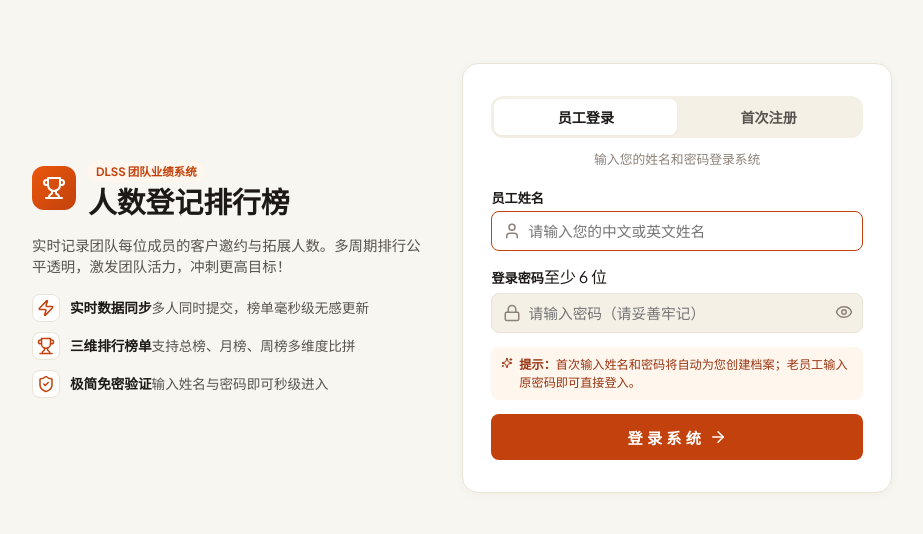
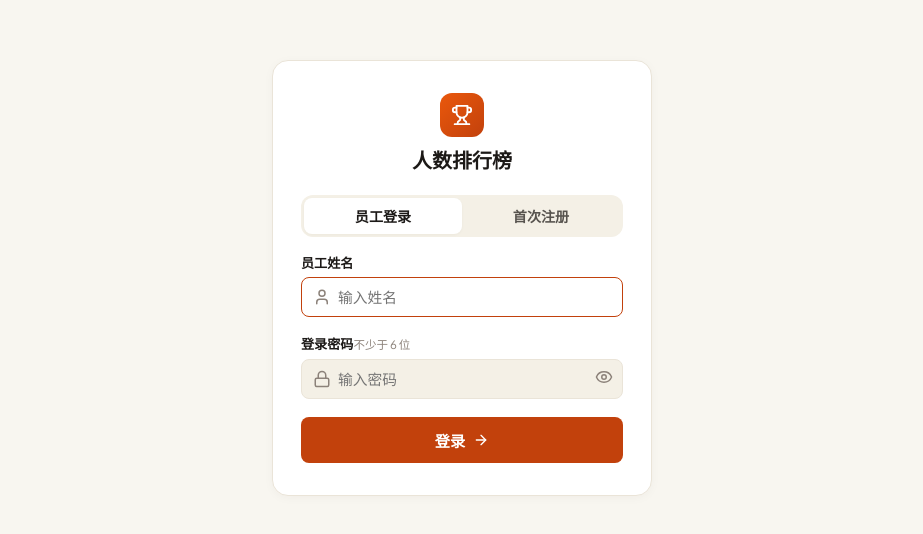
Before and after one commit to Marcus-dev00/dlss-leaderboard, a React (Vite) app: page / in a window 1280 px wide. Shown: the part 122-656 px from the top of the page, without its empty margins (178-1101 px from the left). Built offline with nearby package versions, Linux system fonts and the light colour scheme.

Commit message:
refactor: remove left-side marketing explanations and make login a clean centered single card

```diff
--- a/src/components/LoginPage.tsx
+++ b/src/components/LoginPage.tsx
@@ -1,5 +1,5 @@
 import React, { useState } from 'react'
-import { Trophy, Lock, User, Eye, EyeOff, Sparkles, ArrowRight, ShieldCheck, Zap, BarChart3, Users } from 'lucide-react'
+import { Trophy, Lock, User, Eye, EyeOff, ArrowRight } from 'lucide-react'
 import { useAuth } from '../context/AuthContext'
 
 export const LoginPage: React.FC = () => {
@@ -17,11 +17,11 @@ export const LoginPage: React.FC = () => {
 
     const trimmed = name.trim()
     if (!trimmed) {
-      setErrorMessage('请输入您的员工姓名')
+      setErrorMessage('请输入姓名')
       return
     }
     if (!password || password.length < 6) {
-      setErrorMessage('密码长度至少为 6 位字符')
+      setErrorMessage('密码至少 6 位')
       return
     }
 
@@ -30,83 +30,22 @@ export const LoginPage: React.FC = () => {
     setLoading(false)
 
     if (!res.success) {
-      setErrorMessage(res.error || '登录或注册失败，请检查后重试')
+      setErrorMessage(res.error || '登录失败，请重试')
     }
   }
 
   return (
     <div className="login-screen">
-      {/* Background Decorative Glows */}
-      <div className="bg-glow bg-glow-1"></div>
-      <div className="bg-glow bg-glow-2"></div>
-      <div className="bg-glow bg-glow-3"></div>
-
-      <div className="login-container">
-        {/* Left Side: Brand & Feature Highlights */}
-        <div className="login-brand-panel">
-          <div className="brand-header">
-            <div className="brand-logo-large">
-              <Trophy className="brand-trophy-icon" />
+      <div className="login-centered-card">
+        {/* Brand */}
+        <div className="login-header-simple">
+          <div className="login-logo-box">
+            <Trophy className="login-logo-icon" />
           </div>
-            <div>
-              <div className="brand-badge-pill">DLSS 团队业绩系统</div>
-              <h1 className="login-main-title">人数登记排行榜</h1>
-            </div>
+          <h1 className="login-title-simple">人数排行榜</h1>
         </div>
 
-          <p className="login-description">
-            实时记录团队每位成员的客户邀约与拓展人数。多周期排行公平透明，激发团队活力，冲刺更高目标！
-          </p>
-
-          {/* Feature Highlights Grid */}
-          <div className="login-feature-list">
-            <div className="feature-item">
-              <div className="feature-icon-box blue">
-                <Zap size={18} />
-              </div>
-              <div className="feature-text">
-                <strong>实时数据同步</strong>
-                <span>多人同时提交，榜单毫秒级无感更新</span>
-              </div>
-            </div>
-
-            <div className="feature-item">
-              <div className="feature-icon-box gold">
-                <Trophy size={18} />
-              </div>
-              <div className="feature-text">
-                <strong>三维排行榜单</strong>
-                <span>支持总榜、月榜、周榜多维度比拼</span>
-              </div>
-            </div>
-
-            <div className="feature-item">
-              <div className="feature-icon-box green">
-                <ShieldCheck size={18} />
-              </div>
-              <div className="feature-text">
-                <strong>极简免密验证</strong>
-                <span>输入姓名与密码即可秒级进入</span>
-              </div>
-            </div>
-          </div>
-
-          <div className="login-footer-stats">
-            <div className="stat-pill">
-              <Users size={15} />
-              <span>全员 100+ 人协同</span>
-            </div>
-            <div className="stat-pill">
-              <BarChart3 size={15} />
-              <span>历史流水完整可溯</span>
-            </div>
-          </div>
-        </div>
-
-        {/* Right Side: Auth Card */}
-        <div className="login-card-panel">
-          <div className="auth-card">
-            <div className="auth-card-header">
+        {/* Tab switch */}
         <div className="auth-tab-switch">
           <button
             type="button"
@@ -122,12 +61,6 @@ export const LoginPage: React.FC = () => {
           >
             首次注册
           </button>
-              </div>
-              <p className="auth-card-subtitle">
-                {activeTab === 'login'
-                  ? '输入您的姓名和密码登录系统'
-                  : '新员工首次使用输入姓名与密码即可建档'}
-              </p>
         </div>
 
         {errorMessage && (
@@ -146,7 +79,7 @@ export const LoginPage: React.FC = () => {
               <input
                 id="login-name"
                 type="text"
-                    placeholder="请输入您的中文或英文姓名"
+                placeholder="输入姓名"
                 value={name}
                 onChange={(e) => setName(e.target.value)}
                 required
@@ -162,14 +95,14 @@ export const LoginPage: React.FC = () => {
               <label htmlFor="login-pwd" className="input-label">
                 登录密码
               </label>
-                  <span className="pwd-hint">至少 6 位</span>
+              <span className="pwd-hint">不少于 6 位</span>
             </div>
             <div className="input-box">
               <Lock size={18} className="field-icon" />
               <input
                 id="login-pwd"
                 type={showPassword ? 'text' : 'password'}
-                    placeholder="请输入密码（请妥善牢记）"
+                placeholder="输入密码"
                 value={password}
                 onChange={(e) => setPassword(e.target.value)}
                 required
@@ -188,31 +121,22 @@ export const LoginPage: React.FC = () => {
             </div>
           </div>
 
-              <div className="auth-smart-hint">
-                <Sparkles size={16} className="hint-icon" />
-                <span>
-                  <strong>提示：</strong>首次输入姓名和密码将自动为您创建档案；老员工输入原密码即可直接登入。
-                </span>
-              </div>
-
           <button
             type="submit"
             className="btn-login-submit"
             disabled={loading}
           >
             {loading ? (
-                  <span className="submit-spinner"></span>
+              <span className="loading-spinner"></span>
             ) : (
               <>
-                    <span>{activeTab === 'login' ? '登 录 系 统' : '注 册 并 进 入'}</span>
-                    <ArrowRight size={18} />
+                <span>{activeTab === 'login' ? '登录' : '注册并进入'}</span>
+                <ArrowRight size={16} />
               </>
             )}
           </button>
         </form>
       </div>
     </div>
-      </div>
-    </div>
   )
 }
--- a/src/index.css
+++ b/src/index.css
@@ -71,7 +71,7 @@ body {
 }
 
 /* ==========================================================================
-   1. 登录页 (LoginPage) 极简版
+   1. 极简居中单卡片登录 (LoginPage)
    ========================================================================== */
 
 .login-screen {
@@ -82,28 +82,25 @@ body {
   padding: 24px;
 }
 
-.login-container {
-  display: grid;
-  grid-template-columns: 1fr 1.1fr;
-  gap: 40px;
-  max-width: 860px;
+.login-centered-card {
+  background: var(--bg-card);
+  border: 1px solid var(--border-subtle);
+  border-radius: var(--radius-lg);
+  padding: 32px 28px;
   width: 100%;
-  align-items: center;
+  max-width: 380px;
+  box-shadow: var(--shadow-card);
 }
 
-.login-brand-panel {
+.login-header-simple {
   display: flex;
   flex-direction: column;
-  gap: 16px;
+  align-items: center;
+  gap: 8px;
+  margin-bottom: 20px;
 }
 
-.brand-header {
-  display: flex;
-  align-items: center;
-  gap: 12px;
-}
-
-.brand-logo-large {
+.login-logo-box {
   width: 44px;
   height: 44px;
   border-radius: var(--radius-md);
@@ -114,75 +111,15 @@ body {
   color: #ffffff;
 }
 
-.brand-trophy-icon {
-  width: 24px;
-  height: 24px;
+.login-logo-icon {
+  width: 22px;
+  height: 22px;
 }
 
-.brand-badge-pill {
-  font-size: 0.72rem;
-  font-weight: 700;
-  color: var(--primary);
-  background: var(--primary-bg);
-  padding: 2px 8px;
-  border-radius: var(--radius-full);
-  display: inline-block;
-  margin-bottom: 2px;
-}
-
-.login-main-title {
-  font-size: 1.8rem;
+.login-title-simple {
+  font-size: 1.25rem;
   font-weight: 800;
   color: var(--text-main);
-  line-height: 1.2;
-}
-
-.login-description {
-  font-size: 0.9rem;
-  color: var(--text-secondary);
-}
-
-.login-feature-list {
-  display: flex;
-  flex-direction: column;
-  gap: 10px;
-}
-
-.feature-item {
-  display: flex;
-  align-items: center;
-  gap: 10px;
-  font-size: 0.85rem;
-  color: var(--text-secondary);
-}
-
-.feature-icon-box {
-  width: 28px;
-  height: 28px;
-  border-radius: var(--radius-sm);
-  background: var(--bg-card);
-  border: 1px solid var(--border-subtle);
-  display: flex;
-  align-items: center;
-  justify-content: center;
-  color: var(--primary);
-}
-
-.feature-text strong {
-  color: var(--text-main);
-}
-
-.login-footer-stats {
-  display: none;
-}
-
-/* 登录卡片 */
-.auth-card {
-  background: var(--bg-card);
-  border: 1px solid var(--border-subtle);
-  border-radius: var(--radius-lg);
-  padding: 32px 28px;
-  box-shadow: var(--shadow-card);
 }
 
 .auth-tab-switch {
@@ -190,7 +127,7 @@ body {
   background: var(--bg-elevated);
   padding: 3px;
   border-radius: var(--radius-md);
-  margin-bottom: 12px;
+  margin-bottom: 16px;
 }
 
 .auth-tab-btn {
@@ -210,13 +147,6 @@ body {
   background: #ffffff;
   color: var(--text-main);
   box-shadow: var(--shadow-sm);
-}
-
-.auth-card-subtitle {
-  font-size: 0.8rem;
-  color: var(--text-muted);
-  text-align: center;
-  margin-bottom: 18px;
 }
 
 .auth-error-banner {
@@ -246,6 +176,11 @@ body {
   font-size: 0.82rem;
   font-weight: 700;
   color: var(--text-main);
+}
+
+.pwd-hint {
+  font-size: 0.72rem;
+  color: var(--text-muted);
 }
 
 .input-box {
@@ -286,17 +221,6 @@ body {
   cursor: pointer;
 }
 
-.auth-smart-hint {
-  font-size: 0.76rem;
-  color: #9a3412;
-  background: #fff7ed;
-  padding: 8px 10px;
-  border-radius: var(--radius-sm);
-  display: flex;
-  gap: 6px;
-  align-items: flex-start;
-}
-
 .btn-login-submit {
   display: flex;
   align-items: center;
@@ -311,10 +235,16 @@ body {
   font-weight: 700;
   cursor: pointer;
   transition: var(--transition);
+  margin-top: 4px;
 }
 
 .btn-login-submit:hover:not(:disabled) {
   background: var(--primary-hover);
+}
+
+.btn-login-submit:disabled {
+  opacity: 0.6;
+  cursor: not-allowed;
 }
 
 /* ==========================================================================
@@ -439,7 +369,7 @@ body {
 }
 
 /* ==========================================================================
-   3. 登记卡片 (SubmitCard) - 舒适大号区域
+   3. 登记卡片 (SubmitCard)
    ========================================================================== */
 
 .submit-card {
@@ -1407,15 +1337,6 @@ body {
 
 /* 移动端适配 */
 @media (max-width: 640px) {
-  .login-container {
-    grid-template-columns: 1fr;
-    gap: 24px;
-  }
-
-  .login-brand-panel {
-    display: none;
-  }
-
   .amount-focus-area {
     grid-template-columns: 1fr;
   }
```
Lines whose indentation alone changed are shown as unchanged.
